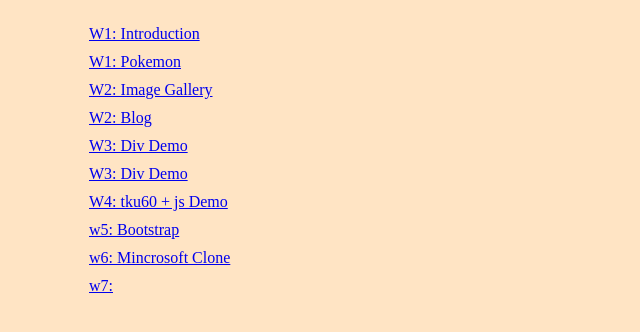
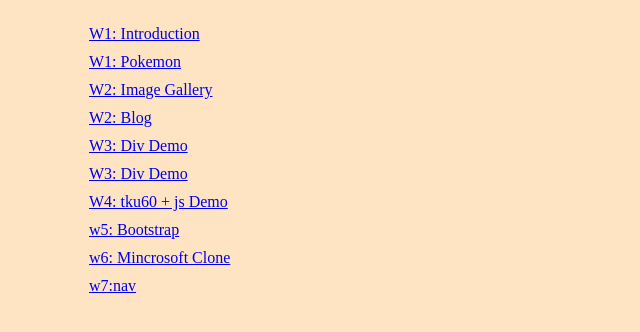
Before and after one commit to fb880603/1091-1A-demo-406380385, a plain HTML site: page index.html in a window 1280 px wide. Shown: the full height of the page, 0-640 px from the left. Drawn offline with Linux system fonts and the light colour scheme.

```diff
--- a/index.html
+++ b/index.html
@@ -37,7 +37,7 @@
           <a href="./w05-bootstrap/w06/index.html"> w6: Mincrosoft Clone</a>
         </li>
         <li>
-          <a href="./w07/nav.html"> w7:</a>
+          <a href="./w07/nav.html"> w7:nav</a>
         </li>
       </ul>
     </div>
```
